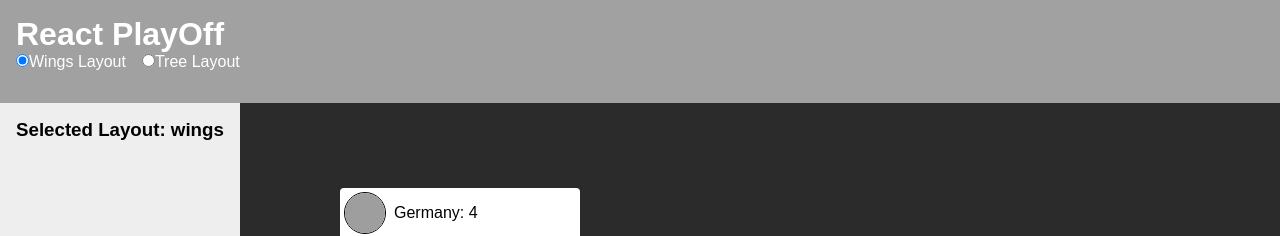
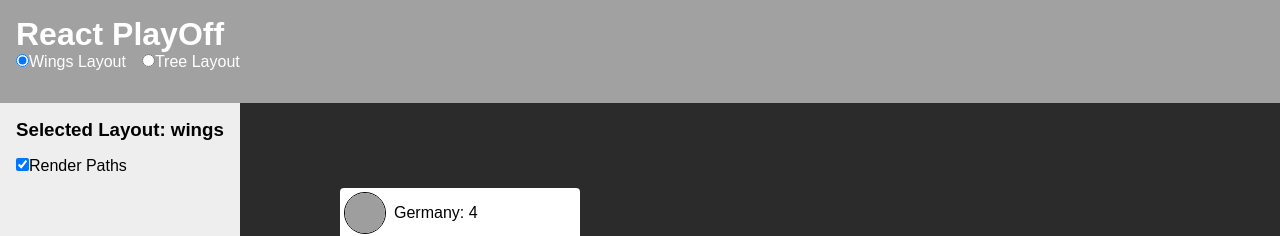
Before and after one commit to alicompiler/react-playoff, a React (Vite) app: page / in a window 1280 px wide. Shown: the top 236 px of the page. Built offline with nearby package versions, Linux system fonts and the light colour scheme; grey boxes are pictures that could not be loaded.

Commit message:
add renderPaths flag

```diff
--- a/src/App.tsx
+++ b/src/App.tsx
@@ -5,6 +5,7 @@
 
 function App() {
     const [layout, setLayout] = useState<PlayOffLayout>('wings');
+    const [renderPaths, setRenderPaths] = useState(true);
 
     return (
         <div style={{ height: '100vh', display: 'flex', flexDirection: 'column' }}>
@@ -25,6 +26,8 @@
                         Tree Layout
                     </label>
                 </div>
+
+
             </div>
 
             <div style={{
@@ -38,11 +41,21 @@
                     minWidth: 240,
                     width: 240,
                     padding: 16,
+                    display: 'flex',
+                    flexDirection: 'column',
+                    gap: 16,
                 }}>
                     <h3>Selected Layout: {layout}</h3>
+
+                    <div>
+                        <label>
+                            <input type="checkbox" checked={renderPaths} onChange={(e) => setRenderPaths(e.target.checked)} />
+                        Render Paths
+                        </label>
+                    </div>
                 </div>
                 <div style={{ flex: 1, display: 'flex', justifyContent: 'center', alignItems: 'center' }}>
-                    <Example layout={layout} />
+                    <Example layout={layout} renderPaths={renderPaths} />
                 </div>
             </div>
         </div>
--- a/src/Example/WingsExample.tsx
+++ b/src/Example/WingsExample.tsx
@@ -60,7 +60,7 @@
     ]
 ];
 
-export const Example = ({ layout }: { layout: PlayOffLayout }) => {
+export const Example = ({ layout, renderPaths = true }: { layout: PlayOffLayout, renderPaths?: boolean }) => {
     return (
         <div style={{
             backgroundColor: '#2B2B2B',
@@ -70,6 +70,7 @@
             <PlayOff
                 rounds={rounds}
                 layout={layout}
+                renderPaths={renderPaths}
                 renderMatch={(match, { selectedTeam, isMatchSelected, setSelectedMatchId, setSelectedTeamName }) => (
                     <MatchComponent
                         match={match}
--- a/src/Lib/PlayOff.tsx
+++ b/src/Lib/PlayOff.tsx
@@ -11,19 +11,16 @@
     rounds: Rounds;
     layout: PlayOffLayout;
     renderMatch: RenderMatchFunc;
-    // renderPaths: bool
+    renderPaths?: boolean;
     // startingZoom: number;
     // max, min zoom
     // renderStats : (stats: Stats) => React.ReactNode;
     // statsPosition: 'top' | 'bottom';
 }
-// prevent zooming out too much
-// increase zooming in
-// prevent zooming in/out effecting elements outside the viewport (e.g. header, footer, etc.)
 // customized height
 
-export const PlayOff = ({ rounds, layout, renderMatch }: Props) => (
-    <PlayOffProvider rounds={rounds} renderMatch={renderMatch} layout={layout}>
+export const PlayOff = ({ rounds, layout, renderMatch, renderPaths = true }: Props) => (
+    <PlayOffProvider rounds={rounds} renderMatch={renderMatch} layout={layout} renderPaths={renderPaths}>
         <Inner />
     </PlayOffProvider>
 );
@@ -37,7 +34,8 @@
         setSelectedMatchId,
         setSelectedTeamName,
         position,
-        zoom
+        zoom,
+        renderPaths
     } = usePlayOffContext();
 
     const { handleWheel } = useZoom();
@@ -80,7 +78,7 @@
                     transition: isDragging ? 'none' : 'transform 0.1s ease-out',
                 }}
             >
-                <Connectors />
+                {renderPaths && <Connectors />}
 
                 {
                     layout === 'wings' ?
--- a/src/Lib/Provider/PlayOffContext.tsx
+++ b/src/Lib/Provider/PlayOffContext.tsx
@@ -23,6 +23,7 @@
     setPosition: React.Dispatch<React.SetStateAction<{ x: number; y: number }>>;
     zoom: number;
     setZoom: React.Dispatch<React.SetStateAction<number>>;
+    renderPaths: boolean;
 }
 
 export const PlayOffContext = createContext<PlayOffContextType | null>(null);
```
Also changed, not shown: src/Lib/Provider/PlayOffProvider.tsx (+5 -2 lines).
